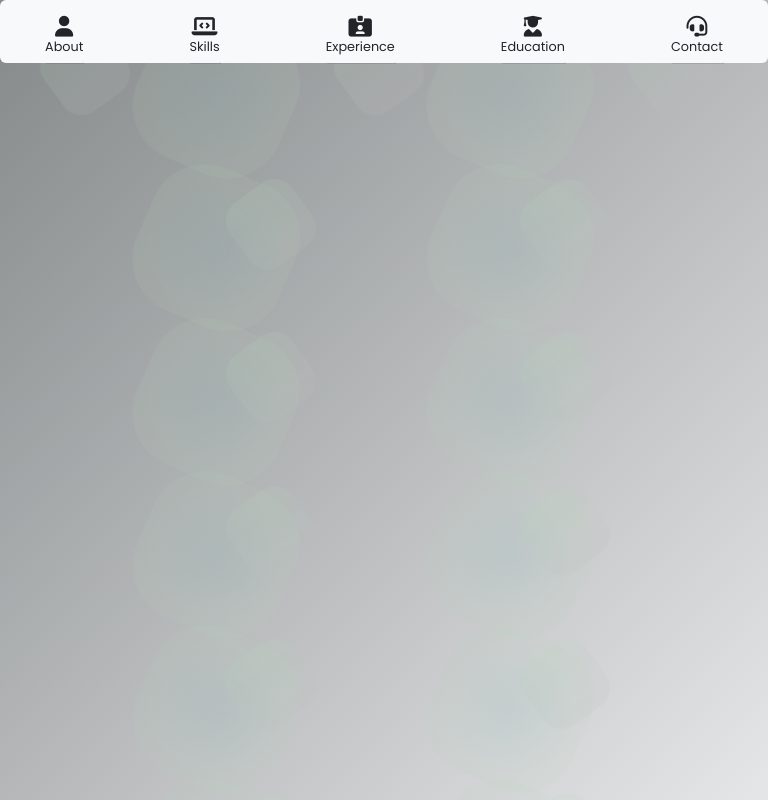
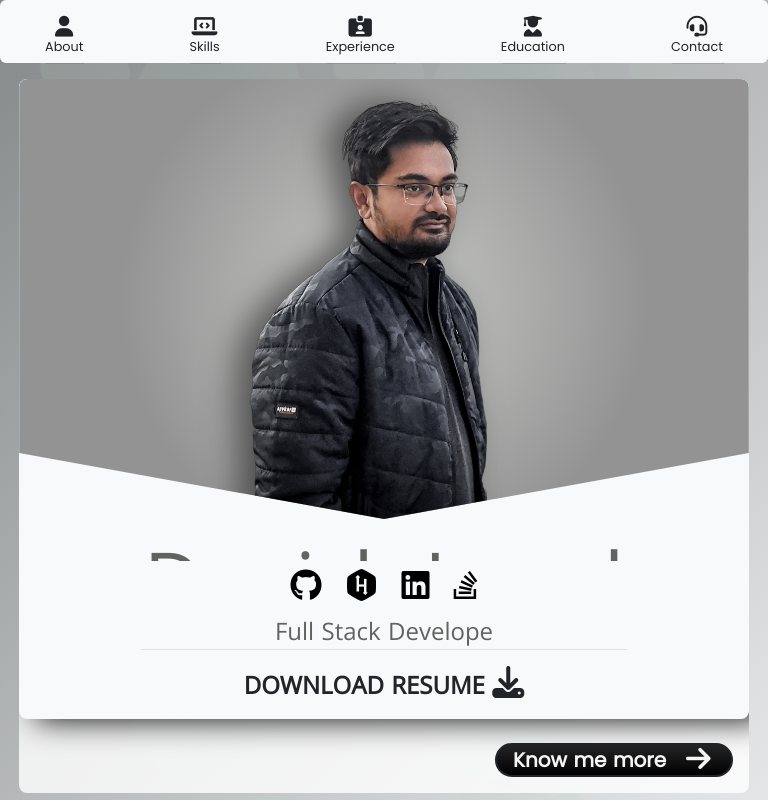
Before and after one commit to dev-danish-javed/portfolio, a React (Create React App) app: page /portfolio in a window 768 px wide. Built offline with nearby package versions, Linux system fonts and the light colour scheme.

Commit message:
fixes responsiveness and updates resume

```diff
--- a/src/App.js
+++ b/src/App.js
@@ -28,7 +28,7 @@ function App() {
   let [isMobile,setIsMobile]=useState(/iPhone|iPad|iPod|Android/i.test(navigator.userAgent));
 
   let resizeObserver=new ResizeObserver(entries=>{
-    setIsMobile(window.screen.width <800);
+    setIsMobile(window.screen.width <850);
   });
   resizeObserver.observe(document.body);
   const handleMenuChange = (route) => {
@@ -60,6 +60,20 @@ function App() {
           <div className="mt-3 mt-lg-0 rounded-3 align-self-center overflow-hidden">
             <div className="page-background">
             <Routes>
+            <Route
+                path=''
+                element={
+                  isMobile ? (
+                    <App_Profile_Card
+                      isMobile={isMobile}
+                      handleMenuChange={handleMenuChange}
+                      activeRoute={activeRoute}
+                    />
+                  ) : (
+                    <></>
+                  )
+                }
+              />
               <Route
                 path={App_Routes.ROOT}
                 element={
--- a/src/App_Routes.js
+++ b/src/App_Routes.js
@@ -1,22 +1,22 @@
 const App_Routes = {
-  default: "/portfolio_2/about",
-  ROOT: "/",
-  ABOUT: "/portfolio_2/about",
-  SKILLS: "/portfolio_2/skills",
-  EDUCATION: "/portfolio_2/education",
-  CONTACT: "/portfolio_2/contact",
+  default: "/portfolio/about",
+  ROOT: "/portfolio",
+  ABOUT: "/portfolio/about",
+  SKILLS: "/portfolio/skills",
+  EDUCATION: "/portfolio/education",
+  CONTACT: "/portfolio/contact",
   EXPERIENCE: {
-    ROOT: "/portfolio_2/experience",
-    default: "/portfolio_2/experience/paymentus",
-    PAYMENTUS: "/portfolio_2/experience/paymentus",
-    MINDFIRE: "/portfolio_2/experience/mindfire",
-    SAPIENT: "/portfolio_2/experience/sapient",
+    ROOT: "/portfolio/experience",
+    default: "/portfolio/experience/paymentus",
+    PAYMENTUS: "/portfolio/experience/paymentus",
+    MINDFIRE: "/portfolio/experience/mindfire",
+    SAPIENT: "/portfolio/experience/sapient",
     PROJECTS: {
-      ROOT: "/portfolio_2/experience/projects",
-      default: "/portfolio_2/experience/projects/my_space",
-      MY_SPACE: "/portfolio_2/experience/projects/my_space",
-      BAAN_BAINI: "/portfolio_2/experience/projects/baan_baini",
-      PORTFOLIO: "/portfolio_2/experience/projects/portfolio",
+      ROOT: "/portfolio/experience/projects",
+      default: "/portfolio/experience/projects/my_space",
+      MY_SPACE: "/portfolio/experience/projects/my_space",
+      BAAN_BAINI: "/portfolio/experience/projects/baan_baini",
+      PORTFOLIO: "/portfolio/experience/projects/portfolio",
     },
   },
 };
--- a/src/components/App_Contact.js
+++ b/src/components/App_Contact.js
@@ -3,6 +3,7 @@ import { useEffect, useState } from "react";
 import vibrateDevice from "../utils/VibrateDevices";
 import resume from "./../assets/Docs/Danish Javed Resume.pdf";
 import "./../css/App_Contact.css";
+import { Link } from "react-router-dom";
 const App_Contact = ({ activeRoute, handleMenuChange }) => {
   const [name, setName] = useState("");
   const [message, setMessage] = useState("");
@@ -66,7 +67,8 @@ const App_Contact = ({ activeRoute, handleMenuChange }) => {
           <div className="text-center">
             <a
               href="https://goo.gl/maps/D8mffzbxZgtD2FcC7"
-              target={"_blank"} rel={"noreferrer"}
+              target={"_blank"}
+              rel={"noreferrer"}
               className="text-secondary fw-bold text-decoration-none"
             >
               <i className="fa-solid fa-location-dot"></i> Noida, India
@@ -85,7 +87,8 @@ const App_Contact = ({ activeRoute, handleMenuChange }) => {
             </div>
             <a
               href="https://www.linkedin.com/in/mr-danish/"
-              target={"_blank"} rel={"noreferrer"}
+              target={"_blank"}
+              rel={"noreferrer"}
               className="mt-2 btn btn-sm btn-outline-secondary w-100 rounded rounded-pill"
             >
               <i className="fa-brands fa-linkedin"></i> LinkedIn
@@ -93,7 +96,7 @@ const App_Contact = ({ activeRoute, handleMenuChange }) => {
             <a
               className="btn btn-sm border-accent text-color-accent shadow-sm fw-semibold w-100 rounded rounded-pill d-block d-md-none"
               href={resume}
-              download="Danish Javed Resume"
+              download="Danish Javed Resume.pdf"
             >
               <i className="fa-solid fa-download"></i> Resume
             </a>
@@ -137,7 +140,8 @@ const App_Contact = ({ activeRoute, handleMenuChange }) => {
               <a
                 href={getMessage("whatsapp")}
                 className="align-self-end btn rounded rounded-pill shadow-sm text-dark"
-                target={"_blank"} rel={"noreferrer"}
+                target={"_blank"}
+                rel={"noreferrer"}
               >
                 <i className="fa-brands fa-whatsapp"></i> Whatsapp
               </a>
@@ -150,6 +154,16 @@ const App_Contact = ({ activeRoute, handleMenuChange }) => {
             </div>
           </div>
         </div>
+        <div className="mt-3">
+            <a
+              className="btn btn-sm border-accent text-color-accent shadow-sm py-2
+                        fw-semibold w-100 rounded rounded-pill d-none d-md-block d-lg-none"
+              href={resume}
+              download="Danish Javed Resume.pdf"
+            >
+              <i className="fa-solid fa-download"></i> Resume
+            </a>
+          </div>
       </div>
     </div>
   );
--- a/src/components/App_Profile_Card.js
+++ b/src/components/App_Profile_Card.js
@@ -45,7 +45,7 @@ class App_Profile_Card extends React.Component {
           <div className="name text-nowrap text-truncate">Danish Javed</div>
           <div className="d-flex justify-content-center gap-4 py-2 fs-5">
             <a
-              href="https://github.com/mr-danish-javed"
+              href="https://github.com/dev-danish-javed"
               title="Github"
               target={"_blank"} rel={"noreferrer"}
             >
@@ -59,7 +59,7 @@ class App_Profile_Card extends React.Component {
               <i className="fa-brands fa-hackerrank"></i>
             </a>
             <a
-              href="https://www.linkedin.com/in/mr-danish/"
+              href="https://www.linkedin.com/in/dev-danish-javed/"
               title="LinkedIn"
               target={"_blank"} rel={"noreferrer"}
             >
@@ -78,7 +78,7 @@ class App_Profile_Card extends React.Component {
             <a
               className="col-8 border-top fw-bold py-3 text-decoration-none text-dark pointer-event"
               href={resume}
-              download="Danish Javed Resume"
+              download="Danish Javed Resume.pdf"
             >
               DOWNLOAD RESUME <i className="fa-solid fa-download"></i>
             </a>
@@ -94,9 +94,9 @@ class App_Profile_Card extends React.Component {
           <Link
             to={App_Routes.ABOUT}
             onClick={() => this.props.handleMenuChange(App_Routes.ABOUT)}
-            className="d-flex justify-content-end text-end"
+            className="d-flex justify-content-end text-end py-2"
           >
-            <div className="rounded rounded-pill border border-2 px-3 border-dark bg-gradient bg-black">
+            <div className="rounded rounded-pill border border-2 px-3 border-dark bg-gradient bg-black mb-2">
               <span className="fs-5 me-4">Know me more</span>
               <i className="fa-solid fa-arrow-right fs-2"></i>
             </div>
--- a/src/css/App_Profile_Card.css
+++ b/src/css/App_Profile_Card.css
@@ -45,9 +45,18 @@
     .profile-card img {
         height: 55vh;
     }
+}
 
+@media (min-width: 500px) and (max-width: 850px) {
+    .profile-card{
+        font-size: 1.5rem;
+    }
     .profile-card .name {
         font-weight: 300;
-        font-size: 3rem;
+        font-size: 5rem;
+    }
+
+    .profile-card a i {
+        font-size: 2rem;
     }
 }
--- a/src/index.css
+++ b/src/index.css
@@ -149,17 +149,30 @@
       transform: translateX(-0.5rem);
   }
 }
-@media all and (max-width:800px) {
-
-  /* put your css styles in here */
+@media all and (max-width:850px) {
   .app {
     height: unset;
     margin-top: 0;
     margin-bottom: 0;
   }
   .page-item{
-    width: 95vw ;
-    height: 85vh;
+    min-width: 95vw;
+    min-height: 82vh;
+    max-height: 95vh;
+    overflow-y: auto;
+  }
+}
+
+@media all and (max-width:800px) {
+  .app {
+    height: unset;
+    margin-top: 0;
+    margin-bottom: 0;
+  }
+  .page-item{
+    max-width: 95vw;
+    min-height: 80vh;
+    max-height: 80vh;
     overflow-y: auto;
   }
 }
```
Also changed, not shown: 1 other file (tests, documents, lock files or other folders).
